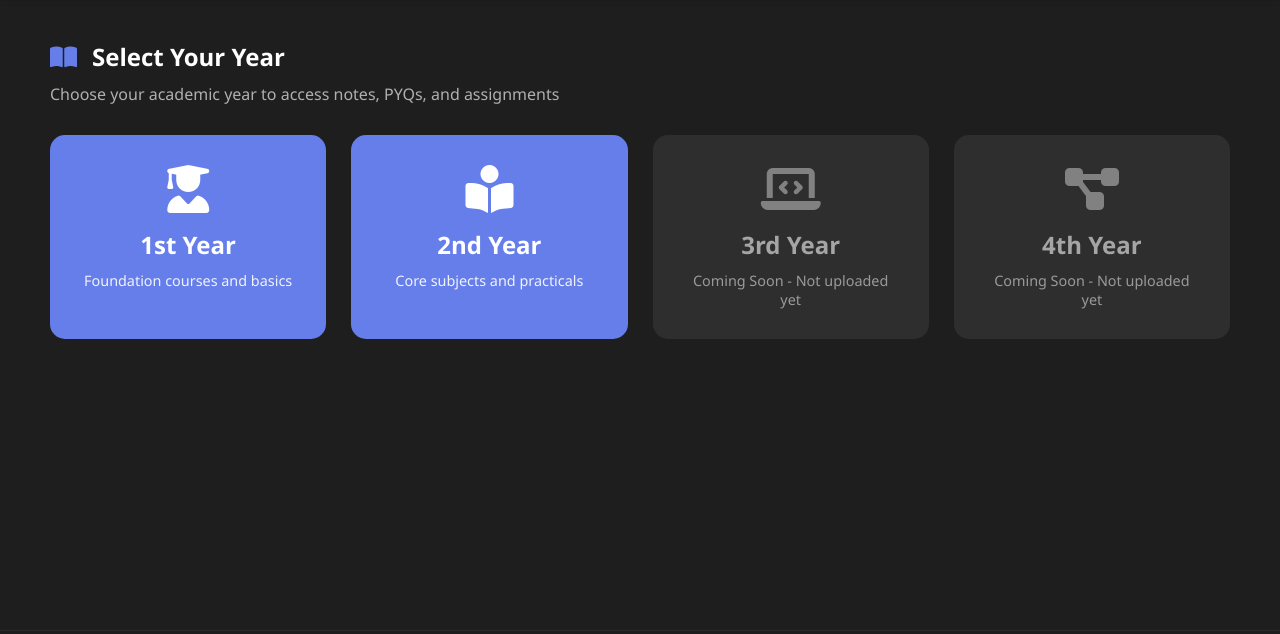
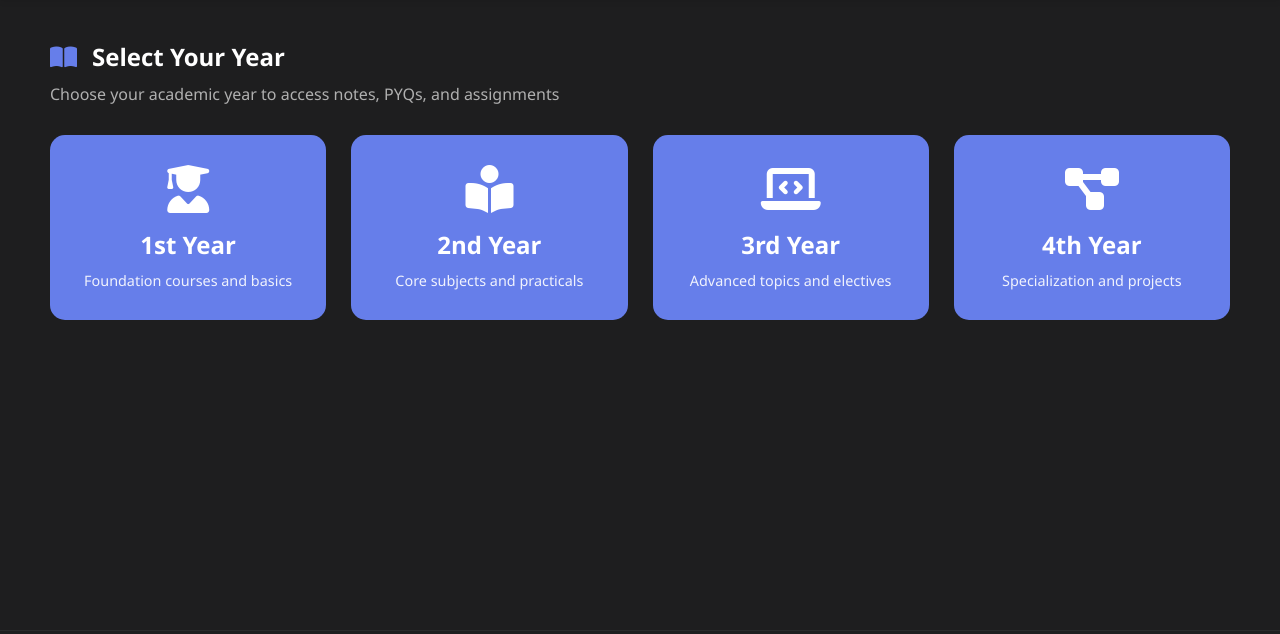
Before and after one commit to mietc/mietc.github.io, a plain HTML site: page index.html in a window 1280 px wide. Shown: the part 70-704 px from the top of the page. Drawn offline with Linux system fonts and the light colour scheme.

Commit message:
Update index.html

```diff
--- a/index.html
+++ b/index.html
@@ -4,8 +4,8 @@
     <meta charset="UTF-8" />
     <meta name="viewport" content="width=device-width, initial-scale=1.0" />
     <title>MIET - B.Tech Notes & PYQs</title>
-    <meta property="og:title" content="mietc" />
-    <meta property="og:description" content="All your needs in one website" />
+    <meta property="og:title" content="Meerut Institute of Engineering and Technology" />
+    <meta property="og:description" content="All B.Tech Notes, PYQ's and everything for free " />
     <meta
       property="og:image"
       content="https://github.com/mietc/mietc.github.io/blob/main/miet.png"
@@ -85,15 +85,15 @@
               <h3>2nd Year</h3>
               <p>Core subjects and practicals</p>
             </div>
-            <div class="card disabled-card">
+            <div class="card" onclick="showSubjects(3)">
               <i class="fas fa-laptop-code"></i>
               <h3>3rd Year</h3>
-              <p> Coming Soon - Not uploaded yet</p>
+              <p>Advanced topics and electives</p>
             </div>
-            <div class="card disabled-card">
+            <div class="card" onclick="showSubjects(4)">
               <i class="fas fa-project-diagram"></i>
               <h3>4th Year</h3>
-              <p>Coming Soon - Not uploaded yet</p>
+              <p>Specialization and projects</p>
             </div>
           </div>
         </div>
```
